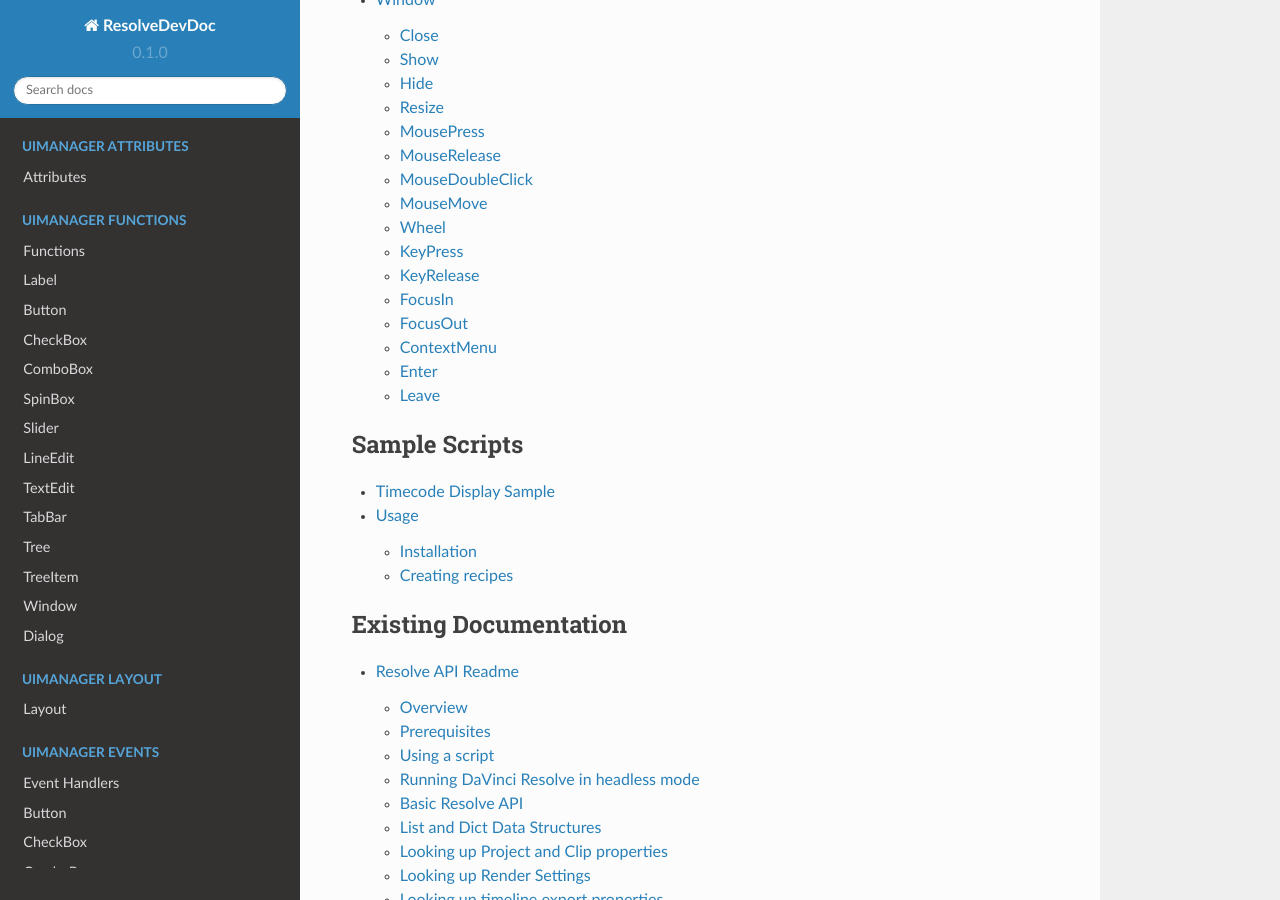
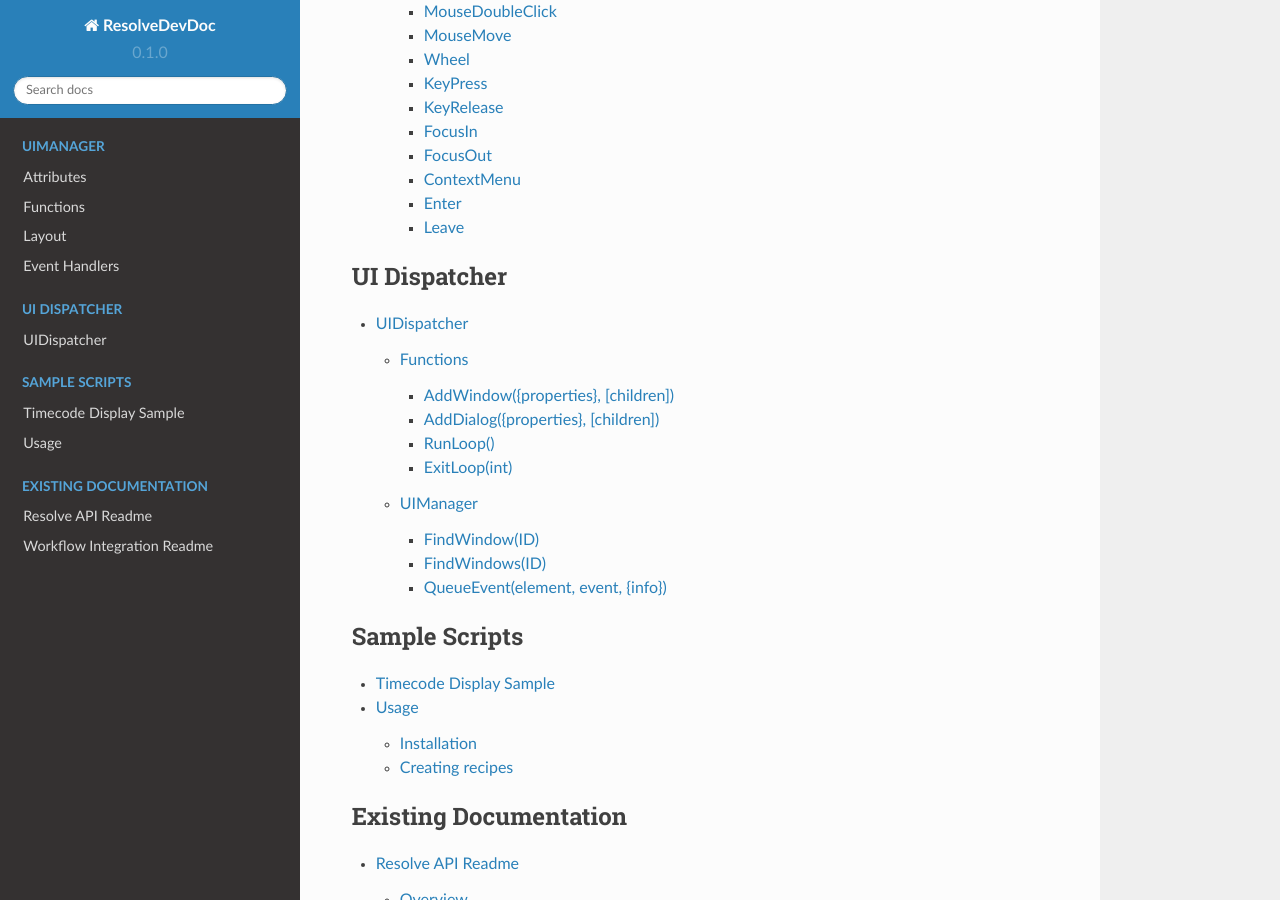
Before and after one commit to b3n0y/ResolveDevDoc, a Sphinx documentation site: the page built from docs/source/index.rst, in a window 1280 px wide and 900 px high, scrolled down 10453 px. Built offline with Sphinx 7.4.7 and the Read the Docs theme 2.0.0, drawn with Linux system fonts in a browser that asks for light colours; some of the changed text lies outside the part shown.

Commit message:
adjust headings

```diff
--- a/docs/source/UI_elements_events.rst
+++ b/docs/source/UI_elements_events.rst
@@ -1,5 +1,5 @@
 Event Handlers
---------------
+==============
 
 Window objects will call user-defined event handler functions in response to various interaction events.
 Event handlers are managed using a window member called 'On'.
--- a/docs/source/UI_elements_func.rst
+++ b/docs/source/UI_elements_func.rst
@@ -1,5 +1,5 @@
 Functions
----------
+=========
 
 Most elements have functions that can be called from them as well:
 
--- a/docs/source/UI_elements_layout.rst
+++ b/docs/source/UI_elements_layout.rst
@@ -1,5 +1,5 @@
 Layout
-------
+======
 
 Additionally, elements can be nested to define layout, using the HGroup and VGroup elements.
 As with Window and other elements, you can pass a single dictionary or list with all properties and children,
--- a/docs/source/index.rst
+++ b/docs/source/index.rst
@@ -22,27 +22,18 @@
 --------
 
 .. toctree::
-   :caption: UIManager Attributes
+   :caption: UIManager
 
    UI_elements_attrb
-
+   UI_elements_func
+   UI_elements_layout
+   UI_elements_events
 
 .. toctree::
-   :caption: UIManager Functions
+   :caption: UI Dispatcher
 
-   UI_elements_func
+   UI_dispatcher_func
 
-
-.. toctree::
-   :caption: UIManager Layout
-
-   UI_elements_layout
-
-
-.. toctree::
-   :caption: UIManager Events
-
-   UI_elements_events
 
 
 .. toctree::
```
Also changed, not shown: docs/source/UI_dispatcher_func.rst (+4 -4 lines).
